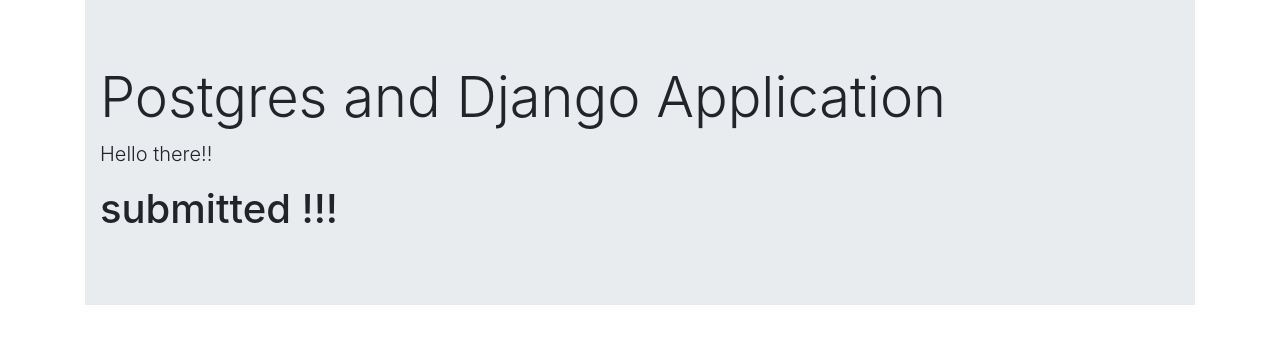
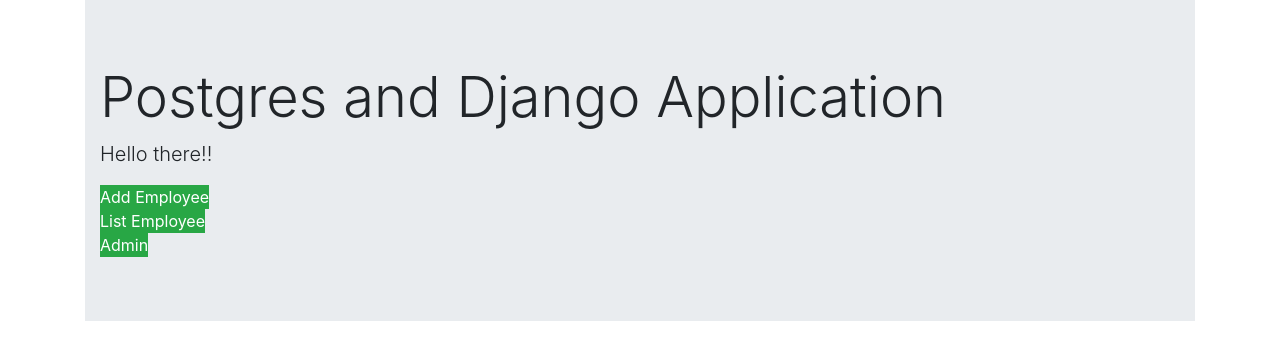
Before and after one commit to nova-sangeeth/postgres_Django_project, a Django app: page / in a window 1280 px wide. Shown: the top 360 px of the page. Run offline with Django 3.2, Linux system fonts and the light colour scheme; some libraries are stand-ins or nearby versions.

Commit message:
added buttons and styling

```diff
--- a/src/emp_app/templates/index.html
+++ b/src/emp_app/templates/index.html
@@ -1,3 +1,17 @@
 {% extends 'base.html' %} {% block body %}
-<h1>submitted !!!</h1>
+
+<a href="{% url 'employee_form' %}" class="btn-success" type="button"
+  >Add Employee</a
+>
+
+<br />
+
+<a href="{% url 'employee_list' %}" class="btn-success" type="button"
+  >List Employee</a
+>
+
+<br />
+
+<a href="/admin" class="btn-success" type="button">Admin</a>
+
 {% endblock %}
```
